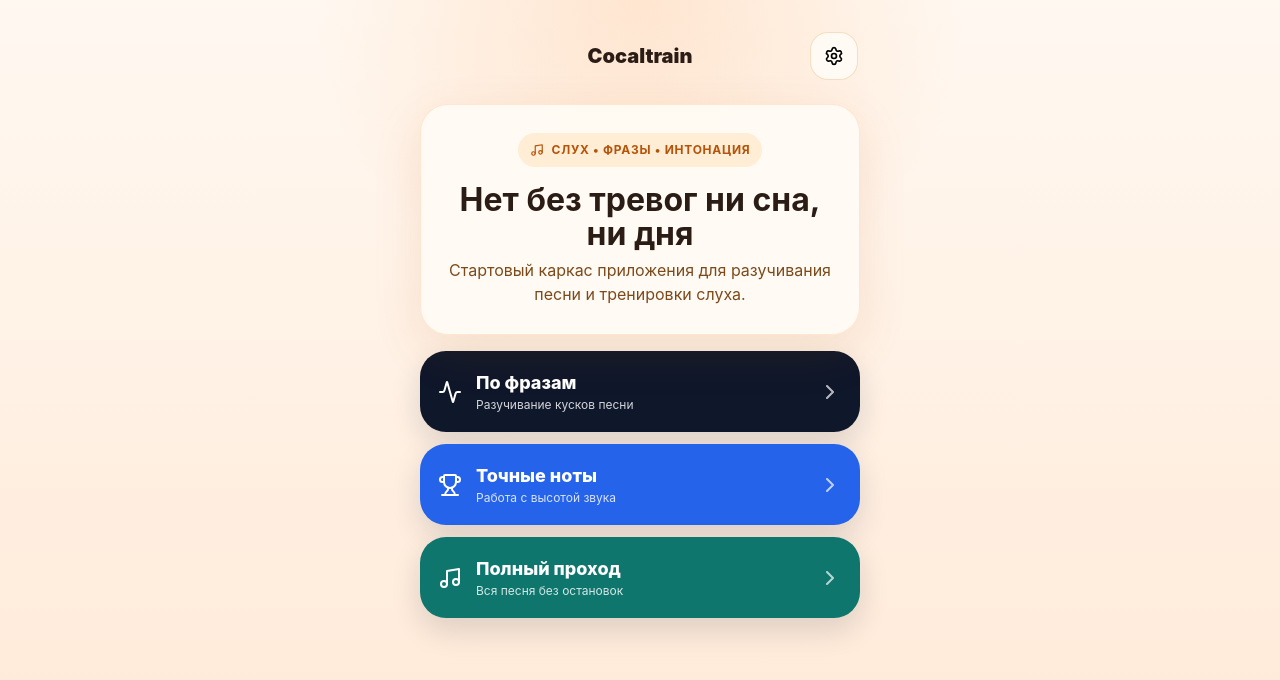
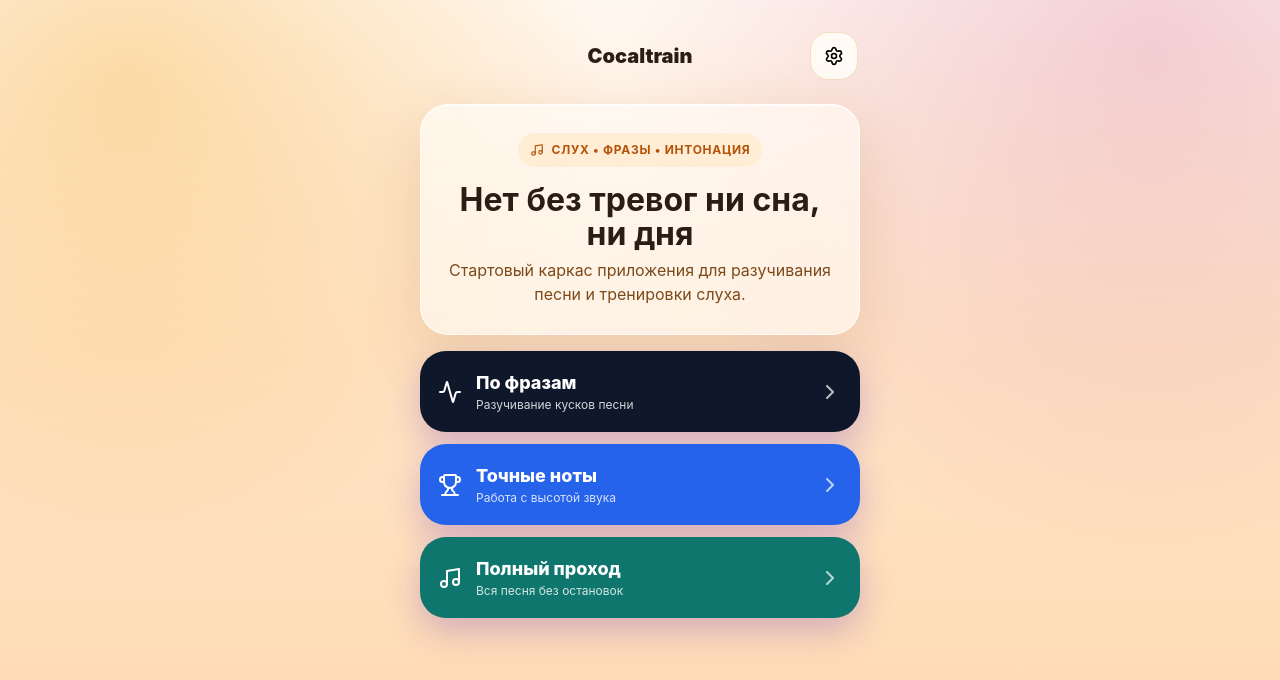
Before and after one commit to aafanasevaannaz-cyber/Cocaltrain, a React (Vite) app: page / in a window 1280 px wide. Shown: the top 680 px of the page. Built offline with nearby package versions, Linux system fonts and the light colour scheme.

Commit message:
Improve live detection feedback and upscale UI glass styling

```diff
--- a/src/App.tsx
+++ b/src/App.tsx
@@ -42,6 +42,14 @@ export default function App() {
   const targetMidi = view === 'phrases' ? currentPhrase?.notes[0]?.midi ?? null : activeNote?.midi ?? null;
   const diff = getSemitoneDiff(targetMidi != null ? targetMidi + transpose : null, liveMidi);
   const accuracy = getAccuracy(diff);
+  const meterLeft = (() => {
+    if (diff == null || Number.isNaN(diff)) {
+      return 50;
+    }
+    const clamped = Math.max(-0.8, Math.min(0.8, diff));
+    return 50 + (clamped / 0.8) * 40;
+  })();
+  const singingState = liveMidi == null ? 'Не слышу голос' : `Слышу: ${midiToNoteName(liveMidi)}`;
   const totalAccuracy = getAccuracyPercent({
     attempts: Object.values(phraseProgress).reduce((sum, item) => sum + item.attempts, 0),
     correct: Object.values(phraseProgress).reduce((sum, item) => sum + item.correct, 0),
@@ -188,6 +196,15 @@ export default function App() {
     }
   };
 
+  const singTogether = () => {
+    if (!isMicOn) {
+      setIsMicOn(true);
+    }
+    if (!isRefPlaying) {
+      playReference();
+    }
+  };
+
   return (
     <div className="app-shell">
       <div className="phone">
@@ -277,12 +294,16 @@ export default function App() {
 
               <div className="meter">
                 <div className="meter-center" />
-                <div className="meter-dot" style={{ left: '50%', background: accuracy.dot }} />
+                <div className="meter-dot" style={{ left: `${meterLeft}%`, background: accuracy.dot }} />
               </div>
 
               <div className="row">
                 <div className="small">Статус</div>
                 <div style={{ padding: '8px 12px', borderRadius: 999, background: accuracy.bg, color: accuracy.color, fontWeight: 800, fontSize: 12 }}>{accuracy.label}</div>
+              </div>
+              <div className="row">
+                <div className="small">Детектор</div>
+                <div style={{ fontSize: 13, fontWeight: 700 }}>{singingState}</div>
               </div>
 
               <div className="row">
@@ -332,6 +353,9 @@ export default function App() {
               <button className={`control-btn ${isMicOn ? 'dark' : 'light'}`} onClick={() => setIsMicOn((prev) => !prev)}>
                 {isMicOn ? 'Микрофон: вкл' : 'Петь'}
               </button>
+              <button className="control-btn dark" onClick={singTogether}>
+                Петь вместе
+              </button>
               <button className="control-btn light" onClick={() => {
                 markAttempt();
                 if (view === 'phrases') setPhraseIndex((prev) => Math.min(demoSong.phrases.length - 1, prev + 1));
--- a/src/index.css
+++ b/src/index.css
@@ -22,8 +22,9 @@ html, body, #root {
 body {
   min-height: 100vh;
   background:
-    radial-gradient(circle at top, rgba(251, 146, 60, 0.18), transparent 32%),
-    linear-gradient(180deg, #fff8f1 0%, #ffe9d6 100%);
+    radial-gradient(circle at 10% 10%, rgba(245, 158, 11, 0.3), transparent 35%),
+    radial-gradient(circle at 90% 5%, rgba(190, 24, 93, 0.18), transparent 38%),
+    linear-gradient(180deg, #fff8f1 0%, #ffe4c7 45%, #ffd9b0 100%);
 }
 
 button {
@@ -47,11 +48,13 @@ button {
 }
 
 .card {
-  background: rgba(255, 251, 245, 0.92);
-  backdrop-filter: blur(18px);
-  border: 1px solid rgba(255, 220, 190, 0.65);
+  background: linear-gradient(160deg, rgba(255, 255, 255, 0.62), rgba(255, 244, 233, 0.82));
+  backdrop-filter: blur(24px) saturate(130%);
+  border: 1px solid rgba(255, 255, 255, 0.75);
   border-radius: 28px;
-  box-shadow: 0 16px 50px rgba(180, 83, 9, 0.12);
+  box-shadow:
+    0 20px 60px rgba(159, 85, 20, 0.18),
+    inset 0 1px 0 rgba(255, 255, 255, 0.7);
 }
 
 .header {
@@ -118,7 +121,14 @@ button {
   gap: 14px;
   padding: 18px;
   cursor: pointer;
-  box-shadow: 0 12px 30px rgba(15, 23, 42, 0.14);
+  box-shadow: 0 14px 34px rgba(91, 33, 182, 0.25);
+  transform: translateY(0);
+  transition: transform 180ms ease, box-shadow 180ms ease;
+}
+
+.menu-btn:hover {
+  transform: translateY(-2px);
+  box-shadow: 0 20px 44px rgba(91, 33, 182, 0.32);
 }
 
 .menu-btn .title {
@@ -157,9 +167,10 @@ button {
   position: relative;
   height: 52px;
   border-radius: 18px;
-  background: #fff2e2;
+  background: linear-gradient(180deg, #fff8ef 0%, #ffe8cc 100%);
   overflow: hidden;
   border: 1px solid #fed7aa;
+  box-shadow: inset 0 3px 10px rgba(194, 65, 12, 0.09);
 }
 
 .meter-center {
@@ -179,11 +190,12 @@ button {
   height: 20px;
   border-radius: 999px;
   transform: translate(-50%, -50%);
+  box-shadow: 0 0 0 5px rgba(255, 255, 255, 0.45), 0 8px 18px rgba(154, 52, 18, 0.35);
 }
 
 .controls {
   display: grid;
-  grid-template-columns: repeat(2, 1fr);
+  grid-template-columns: repeat(3, 1fr);
   gap: 12px;
 }
 
@@ -193,6 +205,13 @@ button {
   padding: 18px;
   cursor: pointer;
   font-weight: 700;
+  box-shadow: 0 10px 22px rgba(146, 64, 14, 0.18);
+  transition: transform 120ms ease, box-shadow 120ms ease;
+}
+
+.control-btn:hover {
+  transform: translateY(-1px);
+  box-shadow: 0 14px 26px rgba(146, 64, 14, 0.25);
 }
 
 .control-btn.dark {
@@ -237,6 +256,8 @@ button {
   border-radius: 999px;
   font-size: 12px;
   font-weight: 700;
+  border: 1px solid rgba(255, 255, 255, 0.6);
+  box-shadow: inset 0 1px 0 rgba(255, 255, 255, 0.8);
 }
 
 .mic-pill--idle {
--- a/src/lib/pitch.ts
+++ b/src/lib/pitch.ts
@@ -6,7 +6,7 @@ export function autoCorrelate(buffer: Float32Array, sampleRate: number): number
   }
 
   rms = Math.sqrt(rms / buffer.length);
-  if (rms < 0.01) return null;
+  if (rms < 0.006) return null;
 
   let r1 = 0;
   let r2 = buffer.length - 1;
```
